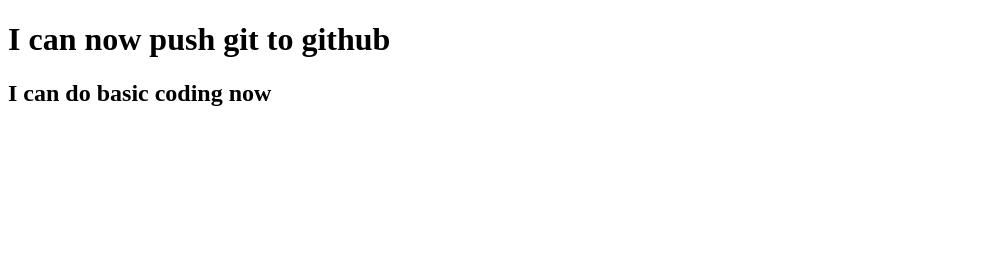
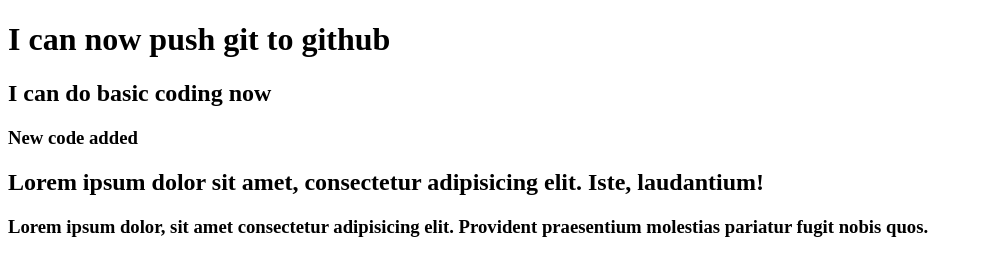
Before and after one commit to ThisIsSaadBinAnis/my-second-repo, a plain HTML site: page index.html in a window 1280 px wide. Shown: the whole page, without its empty margins (0-983 px from the left). Drawn offline with Linux system fonts and the light colour scheme.

Commit message:
paragraph added

```diff
--- a/index.html
+++ b/index.html
@@ -9,5 +9,8 @@
 <body>
       <h1>I can now push git to github</h1>
       <h2>I can do basic coding now</h2>
+      <h3>New code added</h3>
+      <h2>Lorem ipsum dolor sit amet, consectetur adipisicing elit. Iste, laudantium!</h2>
+      <h3>Lorem ipsum dolor, sit amet consectetur adipisicing elit. Provident praesentium molestias pariatur fugit nobis quos.</h3>
 </body>
 </html>
```
